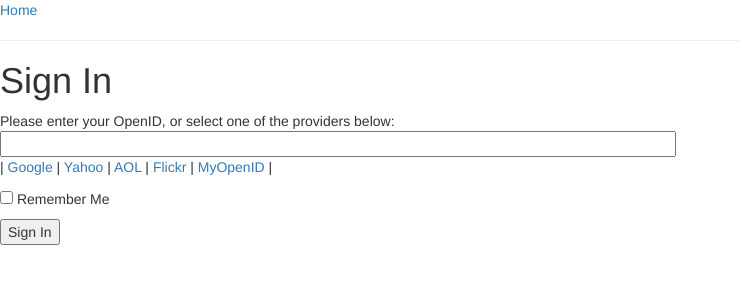
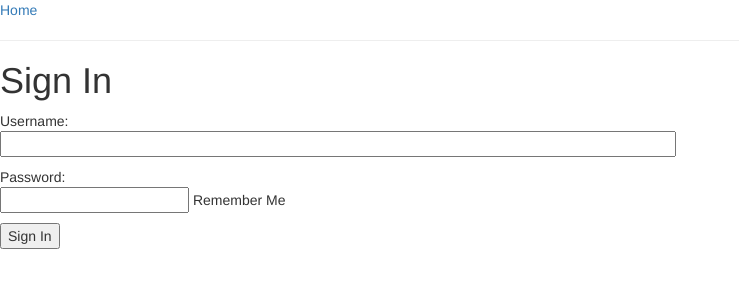
Before and after one commit to mpayne77/personalsite, a Flask app: page /login/ in a window 1280 px wide. Shown: the top 300 px of the page, without its empty margins (0-739 px from the left). Run offline with Flask 2, Linux system fonts and the light colour scheme; some libraries are stand-ins or nearby versions.

Commit message:
Got rid of OpenID stuff

```diff
--- a/app/__init__.py
+++ b/app/__init__.py
@@ -1,9 +1,10 @@
 from flask import Flask
 
-
+'''
 SECRET_KEY = '12345'
 UPLOAD_FOLDER = 'static/images'
 ALLOWED_EXTENSIONS = set(['png', 'jpg', 'jpeg', 'gif'])
+'''
 
 app = Flask(__name__)
 app.config.from_object('config')
--- a/app/forms.py
+++ b/app/forms.py
@@ -1,8 +1,8 @@
 from flask.ext.wtf import Form
-from wtforms import StringField, BooleanField
+from wtforms import StringField, BooleanField, PasswordField
 from wtforms.validators import DataRequired
 
 
 class LoginForm(Form):
-    openid = StringField('openid', validators=[DataRequired()])
-    remember_me = BooleanField('remember_me', default=False)
+    username = StringField('Username', validators=[DataRequired()])
+    password = PasswordField('Password', validators=[DataRequired()])
--- a/app/templates/login.html
+++ b/app/templates/login.html
@@ -1,40 +1,16 @@
 {% extends "base.html" %}
 
 {% block content %}
-
-<script type="text/javascript">
-function set_openid(openid, pr)
-{
-    u = openid.search('<username>')
-    if (u != -1) {
-        //openid requires username
-        user = prompt('Enter your ' + pr + ' username:')
-        openid = openid.subst(0, u) + user
-    }
-    form = document.forms['login'];
-    form.elements['openid'].value = openid
-}
-</script>
-
     <h1>Sign In</h1>
     <form action="" method="post" name="login">
         {{ form.hidden_tag() }}
         <p>
-        Please enter your OpenID, or select one of the providers below:<br>
-        {{ form.openid(size=80) }}
-        {% for error in form.openid.errors %}
-            <span style="color: red;">[{{error}}]</span>
-
-        {% endfor %}<br>
-        |
-        {% for pr in providers %}
-            <a href="javascript:set_openid('{{ pr.url }}',
-            '{{ pr.name }}');">{{ pr.name }}</a>
-        |
-        {% endfor %}
+            Username:<br>
+            {{ form.username(size=80) }}<br>
         </p>
-    <p>{{ form.remember_me }} Remember Me</p>
+        <p>
+            Password:<br>
+            {{ form.password }} Remember Me</p>
         <p><input type="submit" value="Sign In"></p>
     </form>
-
 {% endblock %}
--- a/app/views.py
+++ b/app/views.py
@@ -8,12 +8,21 @@ def index():
     return render_template('index.html')
 
 
-@app.route('/login/', methods = ['GET', 'POST'])
+@app.route('/login/', methods=['GET', 'POST'])
 def login():
     form = LoginForm()
     if form.validate_on_submit():
-        flash('Login requested for OpenID="%s", remember_me=%s' %
-            (form.openid.data, str(form.remember_me.data)))
-        return redirect('/index')
-    return render_template('login.html', title='Sign In', form=form,
-                            providers=app.config['OPENID_PROVIDERS'])
+        #attempted_username = request.form['username']
+        #attempted_password = request.form['pasword']
+        attempted_username = form.username.data
+        attempted_password = form.password.data
+
+        if attempted_username == app.config['ADMIN_USERNAME'] and \
+            attempted_password == app.config['ADMIN_PASSWORD']:
+            flash('You are logged in!')
+            return redirect('index')
+
+        else:
+            flash('Login error')
+            return render_template('login.html', title='Sign In', form=form)
+    return render_template('login.html', title='Sign In', form=form)
```
Also changed, not shown: config.py (+7 -0 lines). Lines whose indentation alone changed are shown as unchanged.
